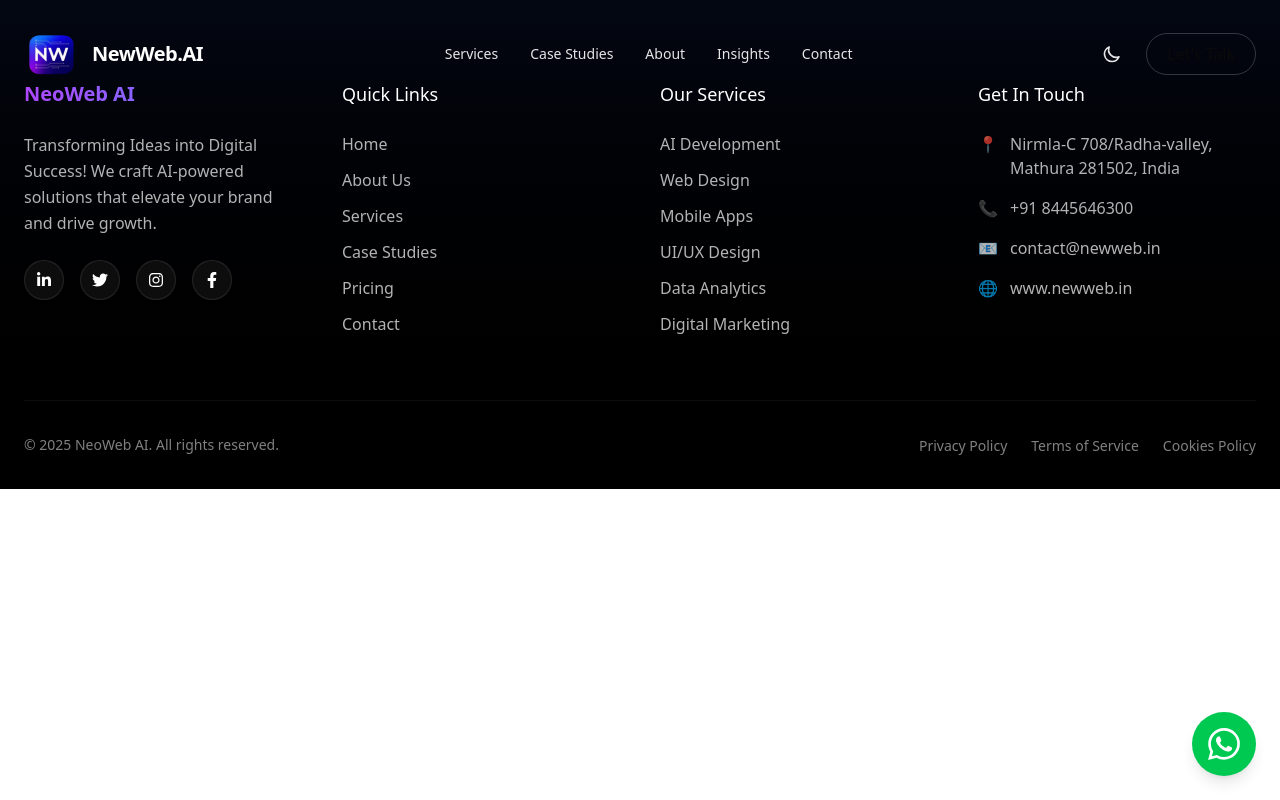
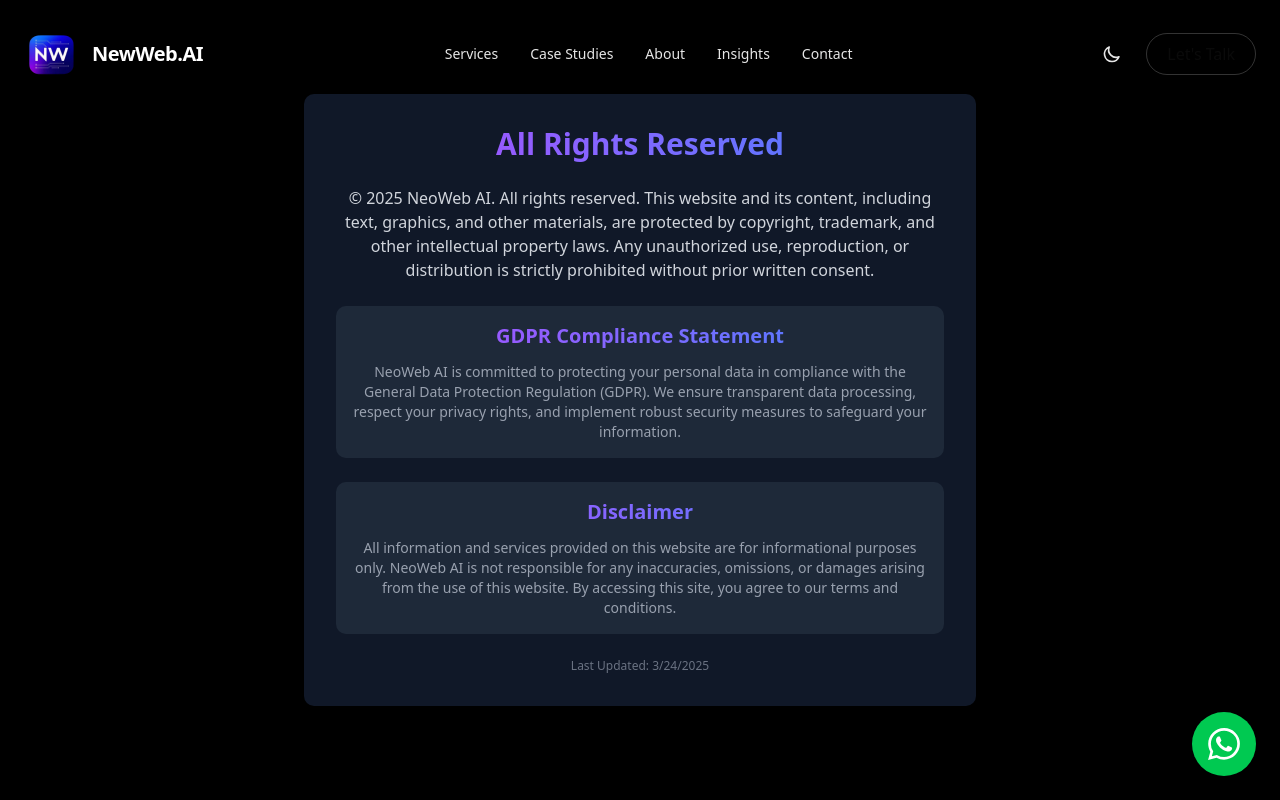
Before and after one commit to Lalitchaudhary01/NeoWebAI, a React (Vite) app in the folder client/: page /copyright in a window 1280 px wide. Shown: the top 800 px of the page. Built offline with nearby package versions, Linux system fonts and the light colour scheme.

Commit message:
add plocies

```diff
--- a/client/src/App.jsx
+++ b/client/src/App.jsx
@@ -22,6 +22,7 @@
 import PrivacyPolicy from "./components/Policies/PrivacyPolicy";
 import TermsOfService from "./components/Policies/TermsOfService";
 import CookiesPolicy from "./components/Policies/CookiesPolicy";
+import AllRightsReserved from "./components/Policies/AllRightsReserved";
 
 // ScrollToTop Component
 const ScrollToTop = () => {
@@ -214,6 +215,14 @@
               </PageWrapper>
             }
           />
+          <Route
+            path="/copyright"
+            element={
+              <PageWrapper>
+                <AllRightsReserved />
+              </PageWrapper>
+            }
+          />
         </Routes>
       </AnimatePresence>
       <Footer />
--- a/client/src/components/Footer.jsx
+++ b/client/src/components/Footer.jsx
@@ -248,9 +248,12 @@
           transition={{ duration: 0.5 }}
           className="border-t border-white/5 py-8 flex flex-col md:flex-row items-center justify-between"
         >
-          <div className="text-white/50 text-sm mb-4 md:mb-0">
-            © {new Date().getFullYear()} NeoWeb AI. All rights reserved.
-          </div>
+          <Link
+          to="/copyright"
+          className="text-white/50 text-sm mb-4 md:mb-0 hover:text-white transition-colors duration-300"
+        >
+          © {new Date().getFullYear()} NeoWeb AI. All rights reserved.
+        </Link>
           <div className="flex space-x-6">
             {["Privacy Policy", "Terms of Service", "Cookies Policy"].map(
               (item) => (
--- /dev/null
+++ b/client/src/components/Policies/AllRightsReserved.jsx
@@ -0,0 +1,100 @@
+import React from "react";
+import { motion } from "framer-motion";
+
+const AllRightsReserved = () => {
+  const currentYear = new Date().getFullYear();
+
+  const containerVariants = {
+    hidden: { opacity: 0 },
+    visible: {
+      opacity: 1,
+      transition: {
+        duration: 0.5,
+        staggerChildren: 0.1,
+      },
+    },
+  };
+
+  const itemVariants = {
+    hidden: { opacity: 0, y: 20 },
+    visible: {
+      opacity: 1,
+      y: 0,
+      transition: {
+        duration: 0.5,
+      },
+    },
+  };
+
+  return (
+    <div className="bg-black text-white min-h-screen flex items-center justify-center p-6">
+      <motion.div
+        initial="hidden"
+        animate="visible"
+        variants={containerVariants}
+        className="max-w-2xl bg-gray-900 p-8 rounded-lg shadow-xl"
+      >
+        <motion.h2
+          variants={itemVariants}
+          className="text-3xl font-bold mb-6 text-center bg-gradient-to-r from-purple-500 to-blue-500 bg-clip-text text-transparent"
+        >
+          All Rights Reserved
+        </motion.h2>
+
+        <motion.div
+          variants={itemVariants}
+          className="text-gray-300 text-center space-y-6"
+        >
+          <p>
+            © {currentYear} NeoWeb AI. All rights reserved. This website and its
+            content, including text, graphics, and other materials, are
+            protected by copyright, trademark, and other intellectual property
+            laws. Any unauthorized use, reproduction, or distribution is
+            strictly prohibited without prior written consent.
+          </p>
+
+          <motion.div
+            variants={itemVariants}
+            className="bg-gray-800 p-4 rounded-lg"
+          >
+            <h3 className="text-xl font-semibold mb-3 text-transparent bg-gradient-to-r from-purple-500 to-blue-500 bg-clip-text">
+              GDPR Compliance Statement
+            </h3>
+            <p className="text-gray-400 text-sm">
+              NeoWeb AI is committed to protecting your personal data in
+              compliance with the General Data Protection Regulation (GDPR). We
+              ensure transparent data processing, respect your privacy rights,
+              and implement robust security measures to safeguard your
+              information.
+            </p>
+          </motion.div>
+
+          <motion.div
+            variants={itemVariants}
+            className="bg-gray-800 p-4 rounded-lg"
+          >
+            <h3 className="text-xl font-semibold mb-3 text-transparent bg-gradient-to-r from-purple-500 to-blue-500 bg-clip-text">
+              Disclaimer
+            </h3>
+            <p className="text-gray-400 text-sm">
+              All information and services provided on this website are for
+              informational purposes only. NeoWeb AI is not responsible for any
+              inaccuracies, omissions, or damages arising from the use of this
+              website. By accessing this site, you agree to our terms and
+              conditions.
+            </p>
+          </motion.div>
+
+          <motion.div
+            variants={itemVariants}
+            className="mt-6 text-gray-500 text-xs"
+          >
+            <p>Last Updated: {new Date().toLocaleDateString()}</p>
+          </motion.div>
+        </motion.div>
+      </motion.div>
+    </div>
+  );
+};
+
+export default AllRightsReserved;
```
